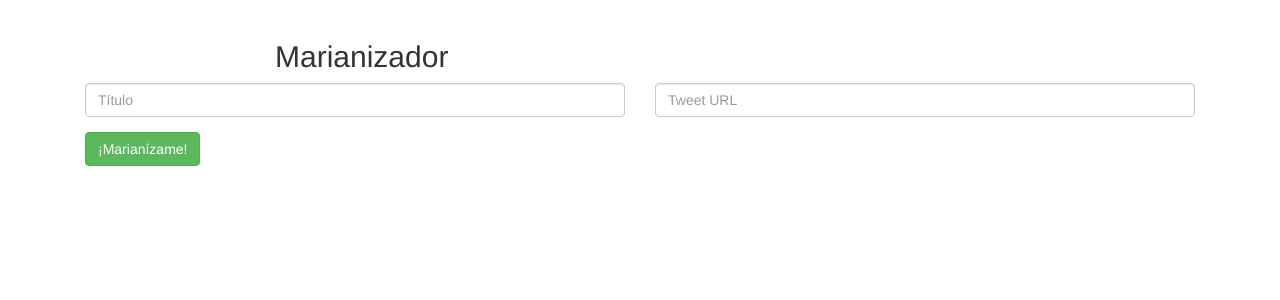
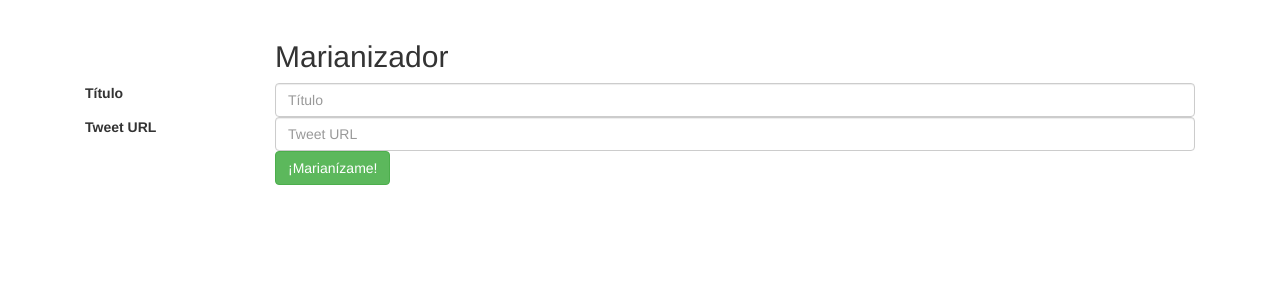
Before and after one commit to sqr/restream_flask, a Flask app: page /marianizer in a window 1280 px wide. Shown: the part 52-352 px from the top of the page. Run offline with Flask 2, Linux system fonts and the light colour scheme; the visitor is signed in with stand-in values (Sample User, id 1); data comes from the database, SQL or seed files in the repository; parts of the project's set-up code (start-up, migrations or seed data) failed here and were passed over; some libraries are stand-ins or nearby versions.

Commit message:
frontend changes

```diff
--- a/app/templates/marianizer.html
+++ b/app/templates/marianizer.html
@@ -5,18 +5,22 @@
     <h2>Marianizador</h2>
   </div>
   <form name="passdata" action="." method="POST">
-    <div class="form-row mt-2">
-        <div class="form-group col-md-6">
+    <div class="form-group required">
+      <label for="title" class="control-label col-sm-2">Título</label>
+        <div class="col-sm-10">
           <input type="text" class="form-control" name="title" placeholder="Título">
         </div>
     </div>
-    <div class="form-row mt-2">
-        <div class="form-group col-md-6">
-          <input type="text" class="form-control" name="tweeturl" placeholder="Tweet URL">
-        </div>
-        <div class="form-group col-md-6">
-          <button type="submit" onclick="loading();" class="btn btn-success mb-2">¡Marianízame!</button>
-        </div>
+    <div class="form-group required">
+      <label for="tweeturl" class="control-label col-sm-2">Tweet URL</label>
+      <div class="col-sm-10">
+        <input type="text" class="form-control" name="tweeturl" placeholder="Tweet URL">
+      </div>
     </div>
-</form>
+  <div class = "form-group">
+    <div class="col-sm-offset-2 col-sm-10">
+      <button type="submit" onclick="loading();" class="btn btn-success mb-2">¡Marianízame!</button>
+    </div>
+  </div>
+  </form>
 {% endblock %}
```
